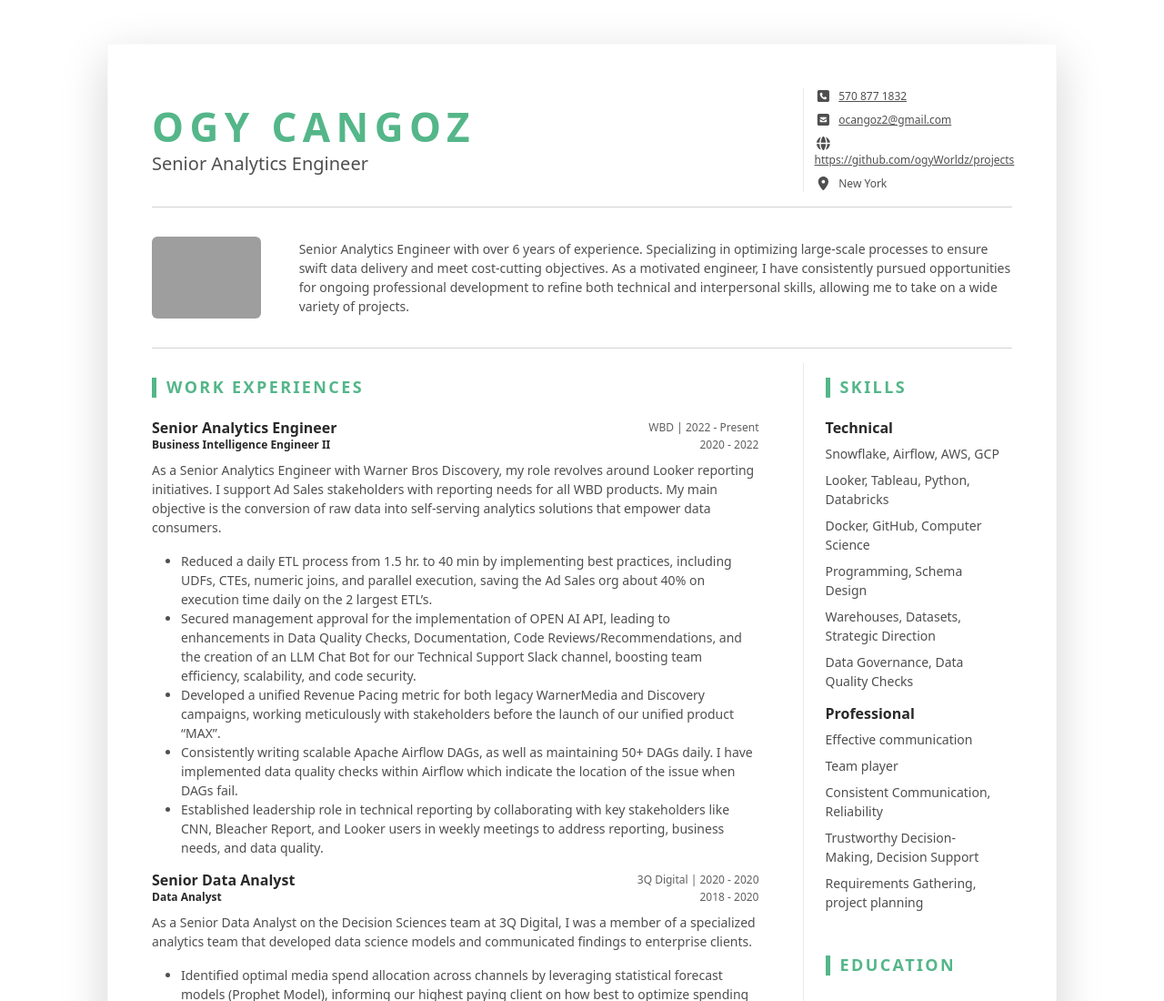
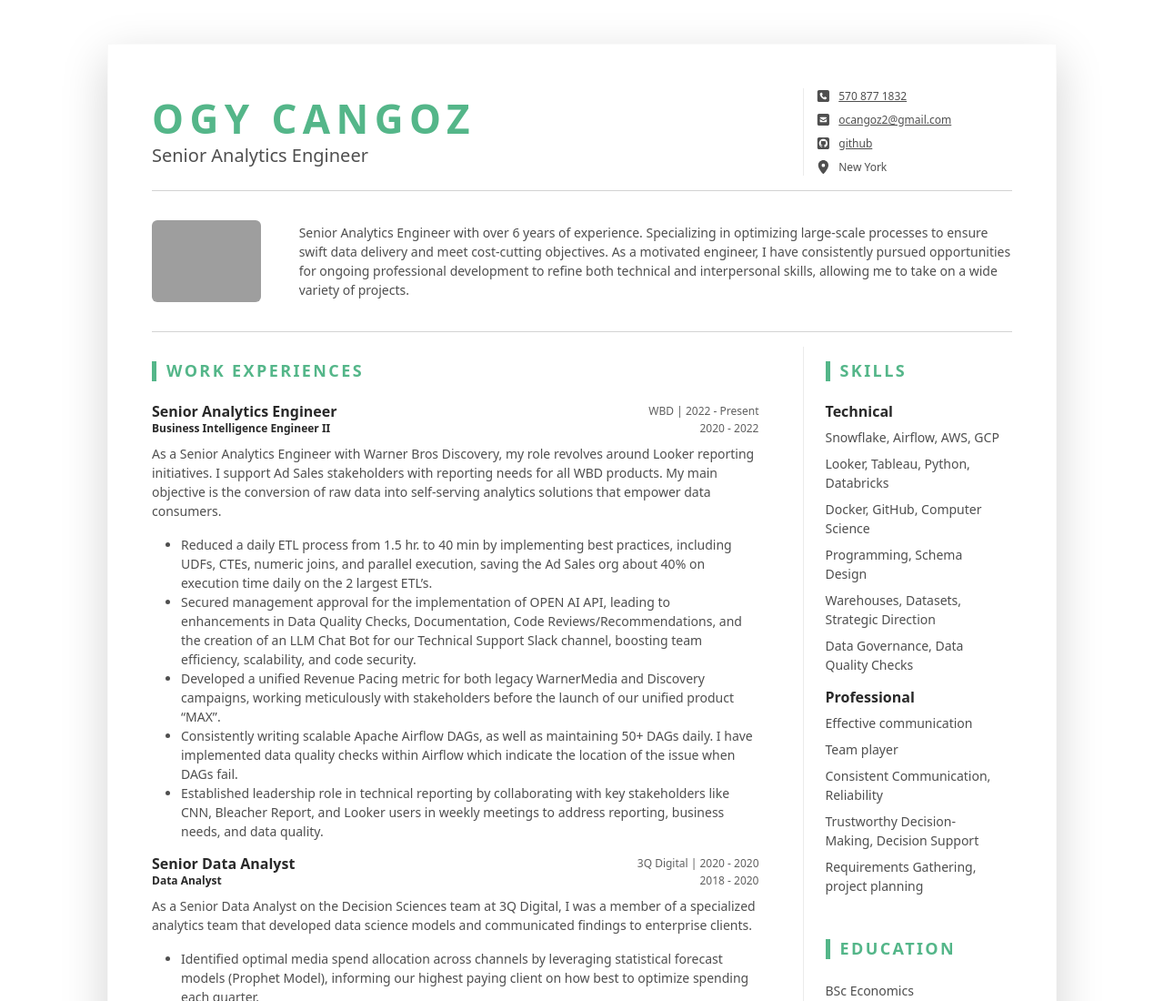
Before and after one commit to ogyWorldz/projects, a plain HTML site: page my_portfolio/index.html in a window 1280 px wide. Shown: the top 1100 px of the page at 91% size. Drawn offline with Linux system fonts and the light colour scheme; grey boxes are pictures that could not be loaded.

Commit message:
github badges

```diff
--- a/my_portfolio/index.html
+++ b/my_portfolio/index.html
@@ -38,7 +38,9 @@
 							<ul class="list-unstyled mb-0">
 								<li class="mb-2"><i class="fas fa-phone-square fa-fw fa-lg me-2 "></i><a class="resume-link" href="tel:#">570 877 1832</a></li>
 								<li class="mb-2"><i class="fas fa-envelope-square fa-fw fa-lg me-2"></i><a class="resume-link" href="mailto:#">ocangoz2@gmail.com</a></li>
-								<li class="mb-2"><i class="fas fa-globe fa-fw fa-lg me-2"></i><a class="resume-link" href="#">https://github.com/ogyWorldz/projects</a></li>
+								<li class="mb-2"><i class="fab fa-github-square  fa-fw fa-lg me-2 "></i><a class="resume-link" href="https://github.com/ogyWorldz/ogyWorldz/blob/main/README.md">github</a></li>
+								<!-- <li class="fab fa-github-square fa-2x me-1"><a class="resume-link" href="github">https://github.com/ogyWorldz/projects</a><i class="fab fa-github-square fa-2x me-2" data-fa-transform="down-4"></i><span class="d-none d-lg-inline-block text-muted"><a href="https://github.com/ogyWorldz/projects/tree/main">github</a></span></a></li> -->
+
 								<li class="mb-0"><i class="fas fa-map-marker-alt fa-fw fa-lg me-2"></i>New York</li>
 							</ul>
 						</div><!--//resume-contact-->
@@ -302,7 +304,7 @@
 						<hr>
 						<div class="resume-footer text-center">
 							<ul class="resume-social-list list-inline mx-auto mb-0 d-inline-block text-muted">
-								<li class="list-inline-item mb-lg-0 me-3"><a class="resume-link" href="https://github.com/ogyWorldz/projects/tree/main"><i class="fab fa-github-square fa-2x me-2" data-fa-transform="down-4"></i><span class="d-none d-lg-inline-block text-muted"><a href="https://github.com/ogyWorldz/projects/tree/main">github</a></span></a></li>
+								<li class="list-inline-item mb-lg-0 me-3"><a class="resume-link" href="https://github.com/ogyWorldz/ogyWorldz/blob/main/README.md"><i class="fab fa-github-square fa-2x me-2" data-fa-transform="down-4"></i><span class="d-none d-lg-inline-block text-muted"><a href="https://github.com/ogyWorldz/projects/tree/main">github</a></span></a></li>
 								<li class="list-inline-item mb-lg-0 me-3"><a class="resume-link" href="https://www.linkedin.com/in/ocangoz/"><i class="fab fa-linkedin fa-2x me-2" data-fa-transform="down-4"></i><span class="d-none d-lg-inline-block text-muted"><a href="https://www.linkedin.com/in/ocangoz/">linkedin</a></span></a></li>
 								<li class="list-inline-item mb-lg-0 me-lg-3"><a class="resume-link" href="https://www.instagram.com/ogycan/"><i class="fab fa-instagram-square fa-2x me-2" data-fa-transform="down-4"></i><span class="d-none d-lg-inline-block text-muted"><a href="https://www.instagram.com/ogycan/">instagram</a></span></a></li>
 							</ul>
```
Also changed, not shown: 4 other files.
